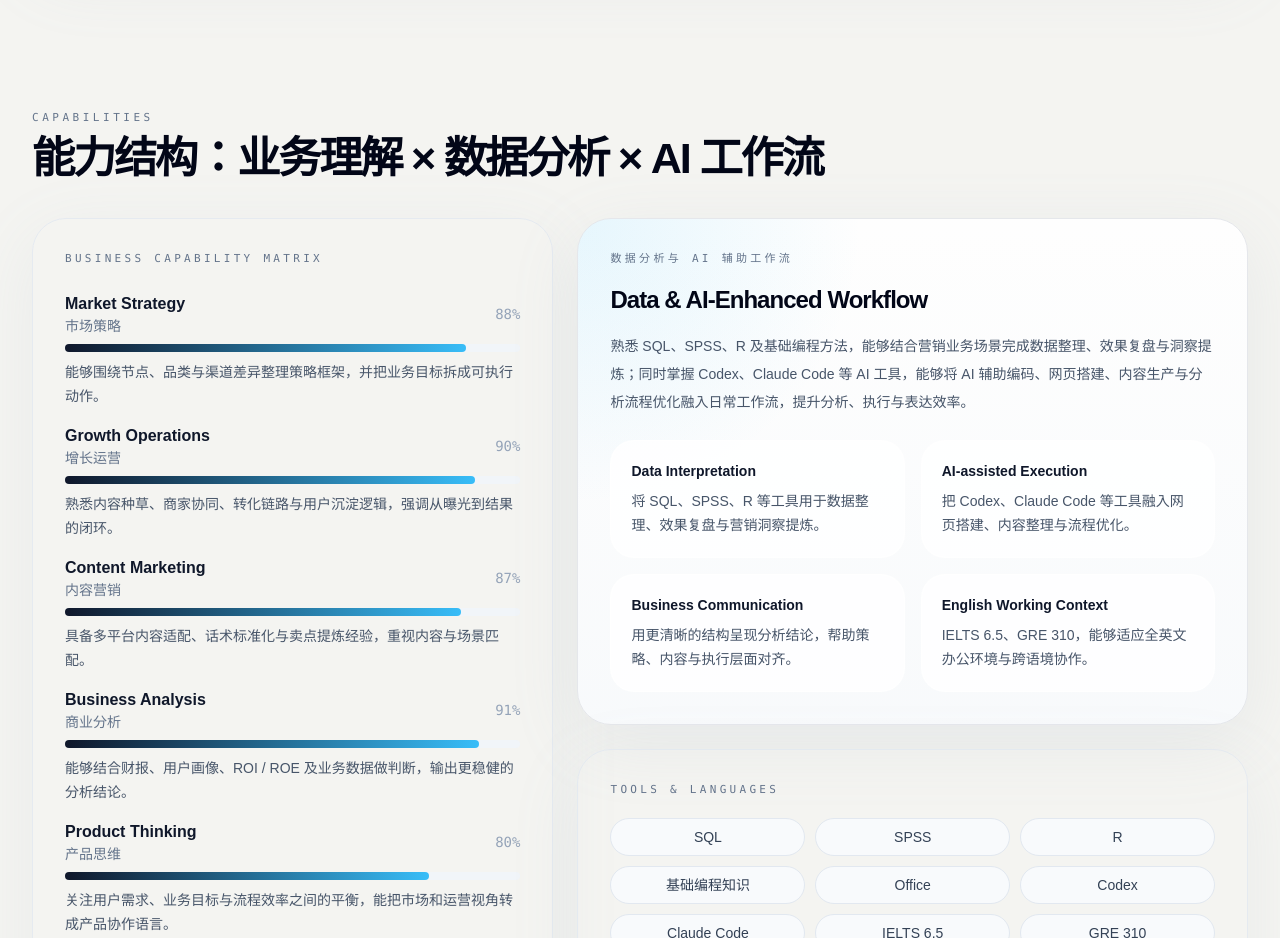
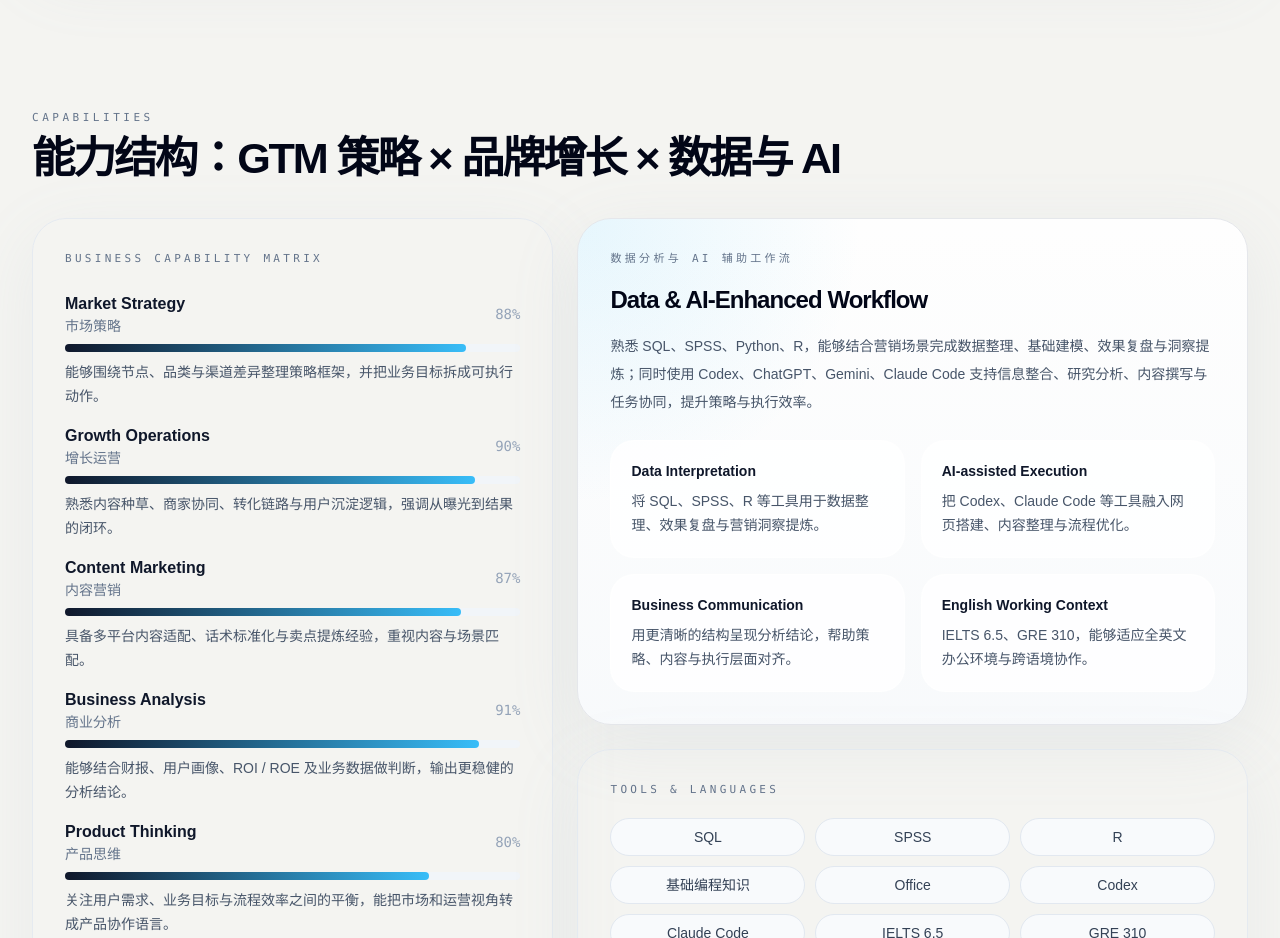
Before and after one commit to kexi-pixel/personal-profile, a Next.js app: page / in a window 1280 px wide. Shown: the part 4960-5898 px from the top of the page. Built offline with nearby package versions, Linux system fonts and the light colour scheme.

Commit message:
Update GTM capabilities and AI workflow copy

```diff
--- a/src/components/Capabilities.tsx
+++ b/src/components/Capabilities.tsx
@@ -14,7 +14,7 @@ export function Capabilities() {
             Capabilities
           </p>
           <h2 className="text-3xl font-semibold tracking-[-0.05em] text-slate-950 sm:text-4xl lg:text-[2.7rem]">
-            能力结构：业务理解 × 数据分析 × AI 工作流
+            能力结构：GTM 策略 × 品牌增长 × 数据与 AI
           </h2>
         </div>
 
@@ -54,8 +54,8 @@ export function Capabilities() {
                 Data &amp; AI-Enhanced Workflow
               </h3>
               <p className="mt-4 text-sm leading-7 text-slate-600">
-                熟悉 SQL、SPSS、R 及基础编程方法，能够结合营销业务场景完成数据整理、效果复盘与洞察提炼；同时掌握
-                Codex、Claude Code 等 AI 工具，能够将 AI 辅助编码、网页搭建、内容生产与分析流程优化融入日常工作流，提升分析、执行与表达效率。
+                熟悉 SQL、SPSS、Python、R，能够结合营销场景完成数据整理、基础建模、效果复盘与洞察提炼；同时使用
+                Codex、ChatGPT、Gemini、Claude Code 支持信息整合、研究分析、内容撰写与任务协同，提升策略与执行效率。
               </p>
 
               <div className="mt-6 grid gap-4 sm:grid-cols-2">
```
